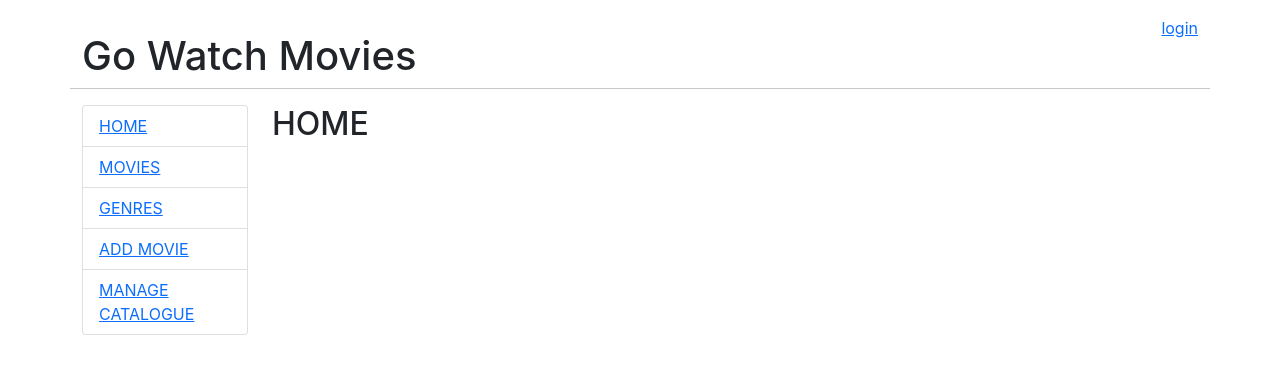
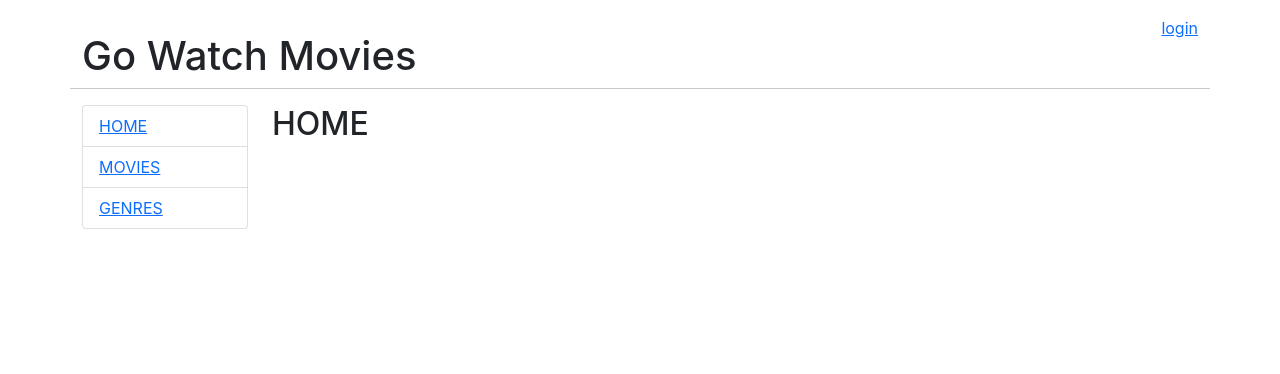
Before and after one commit to taiki-nd/go-movies, a React (Create React App) app: page / in a window 1280 px wide. Shown: the top 374 px of the page. Built offline with nearby package versions, Linux system fonts and the light colour scheme.

Commit message:
UIの調整

```diff
--- a/src/App.js
+++ b/src/App.js
@@ -63,12 +63,17 @@ export default class App extends Component {
                   <li className="list-group-item">
                     <Link to="/genres">GENRES</Link>
                   </li>
+                  {this.state.jwt !== "" && (
+                    <>
                       <li className="list-group-item">
                         <Link to="/admin/movie/0">ADD MOVIE</Link>
                       </li>
                       <li className="list-group-item">
                         <Link to="/admin">MANAGE CATALOGUE</Link>
                       </li>
+                    </>
+                  )}
+
                 </ul>
               </nav>
             </div>
```
Lines whose indentation alone changed are shown as unchanged.
